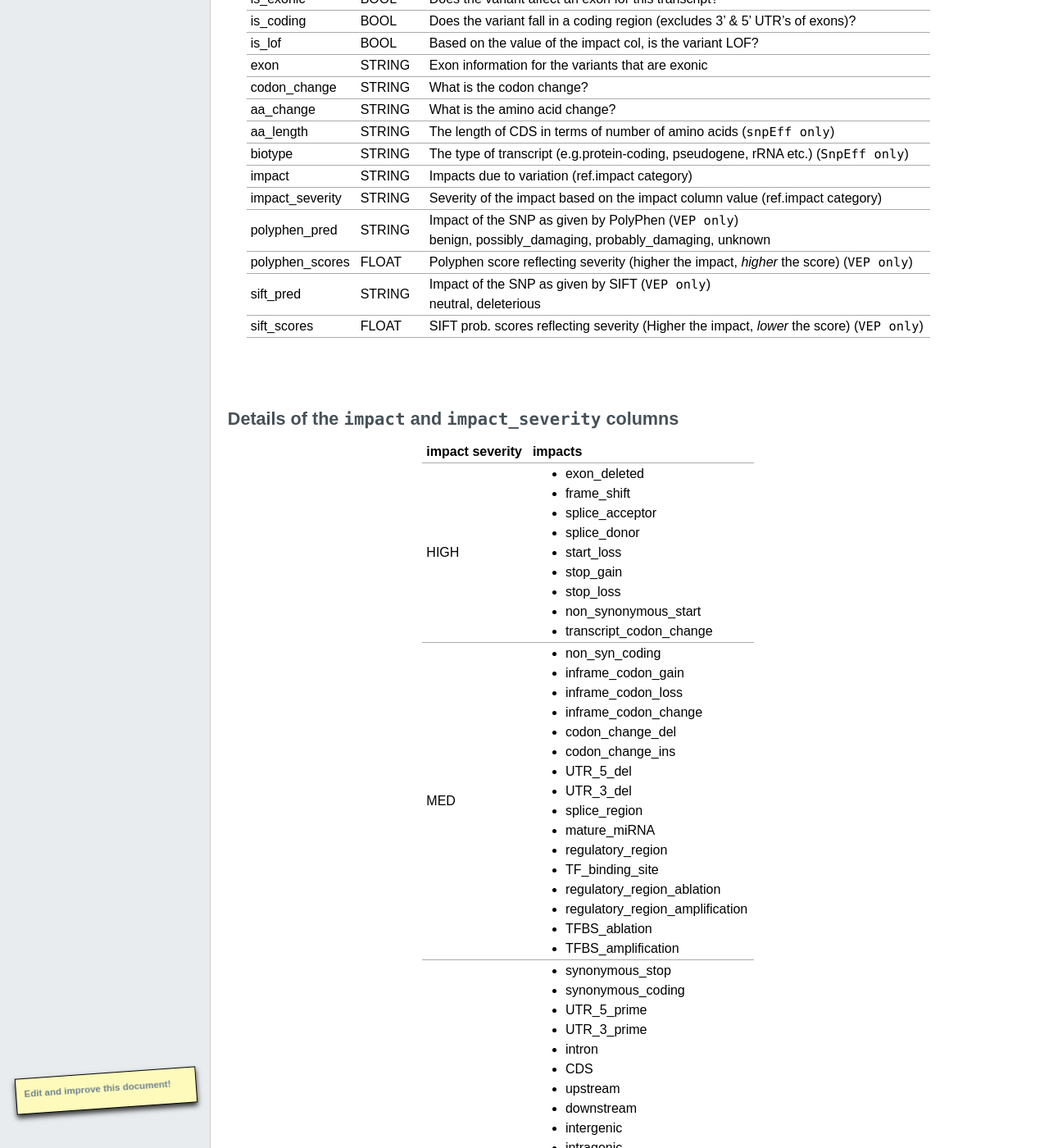
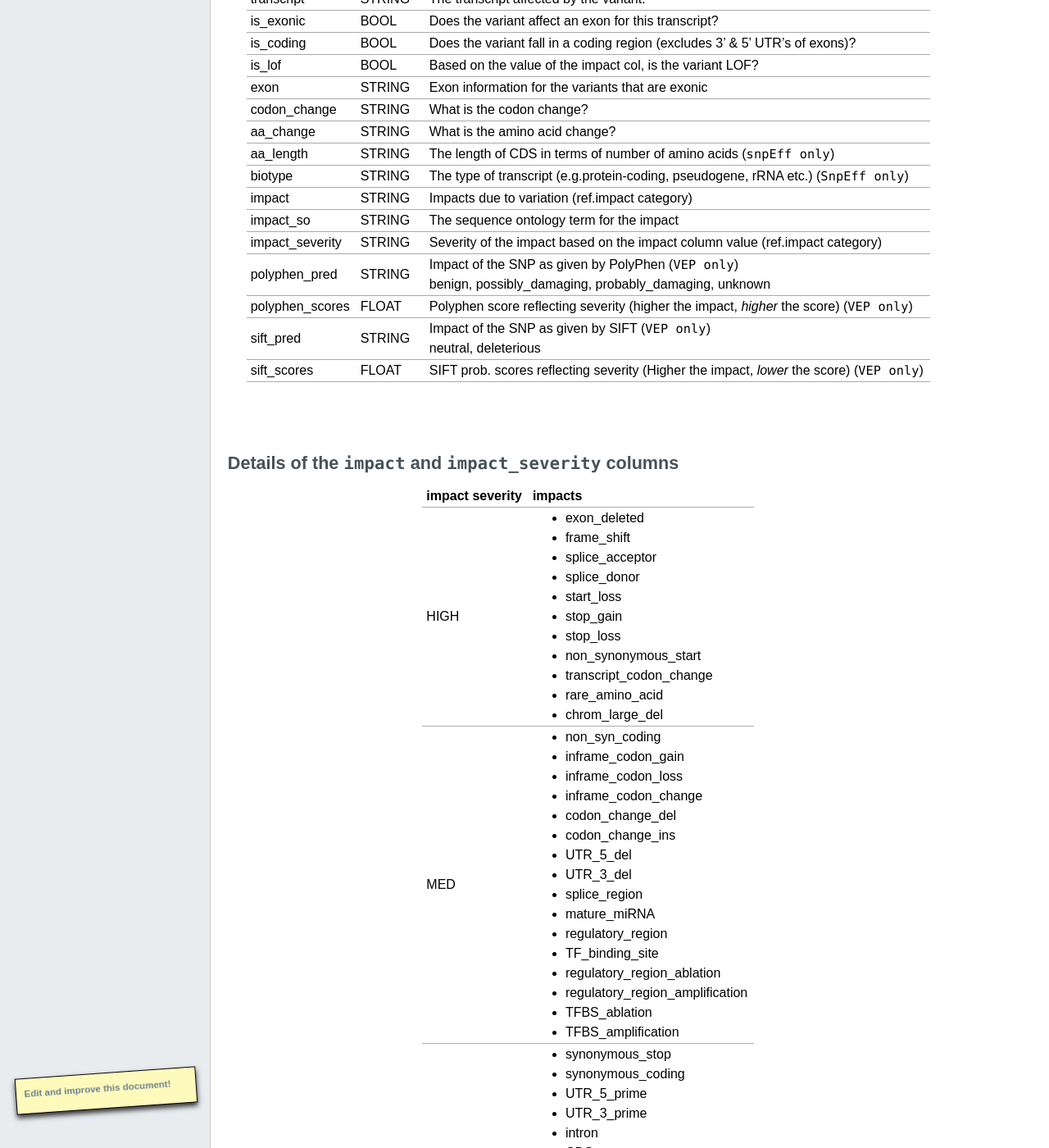
Before and after one commit to arq5x/gemini, a Sphinx documentation site: the page built from docs/content/database_schema.rst, in a window 1280 px wide and 1400 px high, scrolled down 6017 px. Shown: the whole window at 82% size. Built offline with Sphinx 7.4.7, drawn with Linux system fonts in a browser that asks for light colours; formulas are drawn with MathJax 3; pages that are not in the unit, such as notebooks, are missing from menus; comment, search, counter and statistics services are not loaded; the version number is read from the project's files by our own code; some of the changed text lies outside the part shown.

Commit message:
add docs for impact_so

```diff
--- a/docs/content/database_schema.rst
+++ b/docs/content/database_schema.rst
@@ -90,6 +90,7 @@ aa_change                 STRING        What is the amino acid change (for an sn
 aa_length                 STRING        The length of CDS in terms of number of amino acids (``only snpEff``)
 biotype                   STRING        The 'type' of the severely affected transcript (e.g.protein-coding, pseudogene, rRNA etc.) (``only snpEff``)
 impact                    STRING        The consequence of the most severely affected transcript
+impact_so                 STRING        The Sequence ontology term for the most severe consequence
 impact_severity           STRING        Severity of the highest order observed for the variant
 polyphen_pred             STRING        Polyphen predictions for the snps for the severely affected transcript (``only VEP``)
 polyphen_score            FLOAT         Polyphen scores for the severely affected transcript (``only VEP``)
@@ -301,6 +302,7 @@ aa_change         STRING        What is the amino acid change?
 aa_length         STRING        The length of CDS in terms of number of amino acids (``snpEff only``)
 biotype           STRING        The type of transcript (e.g.protein-coding, pseudogene, rRNA etc.) (``SnpEff only``)
 impact            STRING        Impacts due to variation (ref.impact category)
+impact_so         STRING        The sequence ontology term for the impact
 impact_severity   STRING        Severity of the impact based on the impact column value (ref.impact category)
 polyphen_pred     STRING        | Impact of the SNP as given by PolyPhen (``VEP only``)
                                 | benign, possibly_damaging, probably_damaging, unknown
@@ -327,6 +329,8 @@ HIGH                   - exon_deleted
                        - stop_loss
                        - non_synonymous_start
                        - transcript_codon_change
+                       - rare_amino_acid
+                       - chrom_large_del
 MED                    - non_syn_coding
                        - inframe_codon_gain
                        - inframe_codon_loss
```
